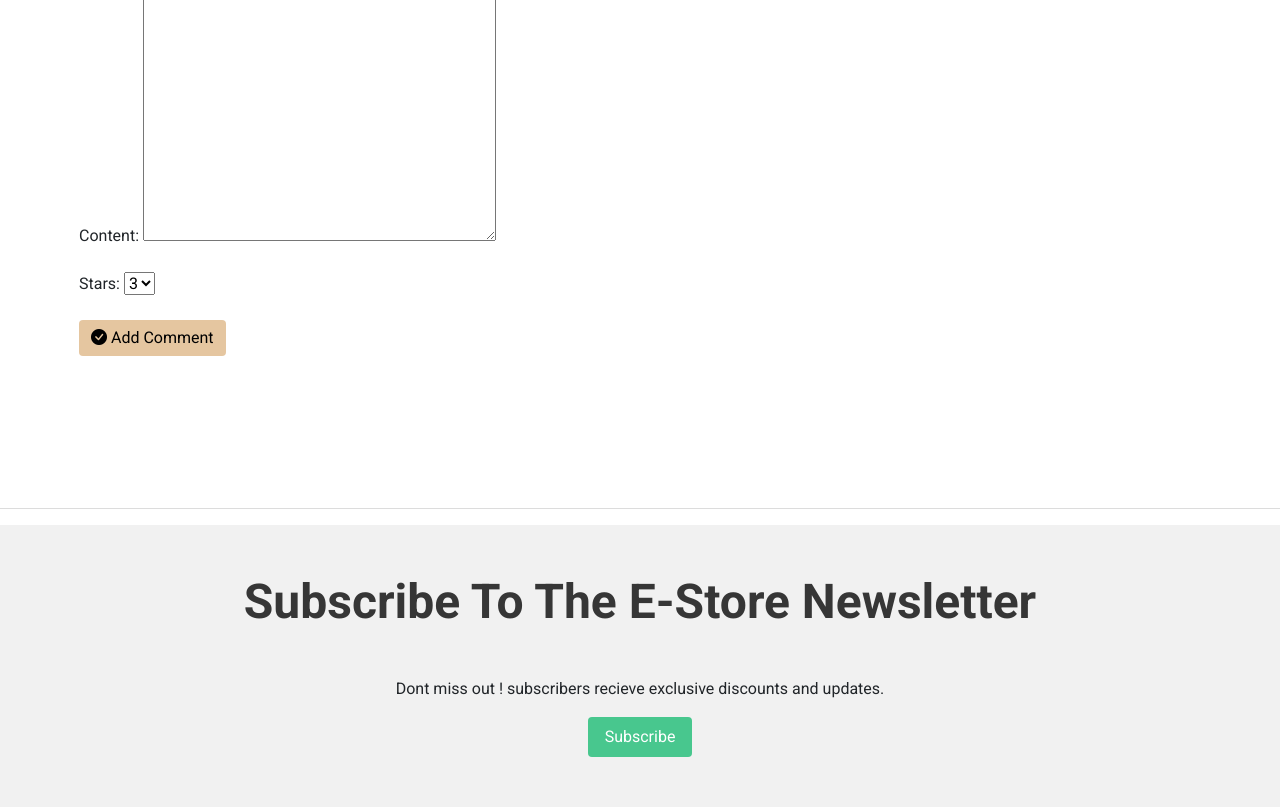
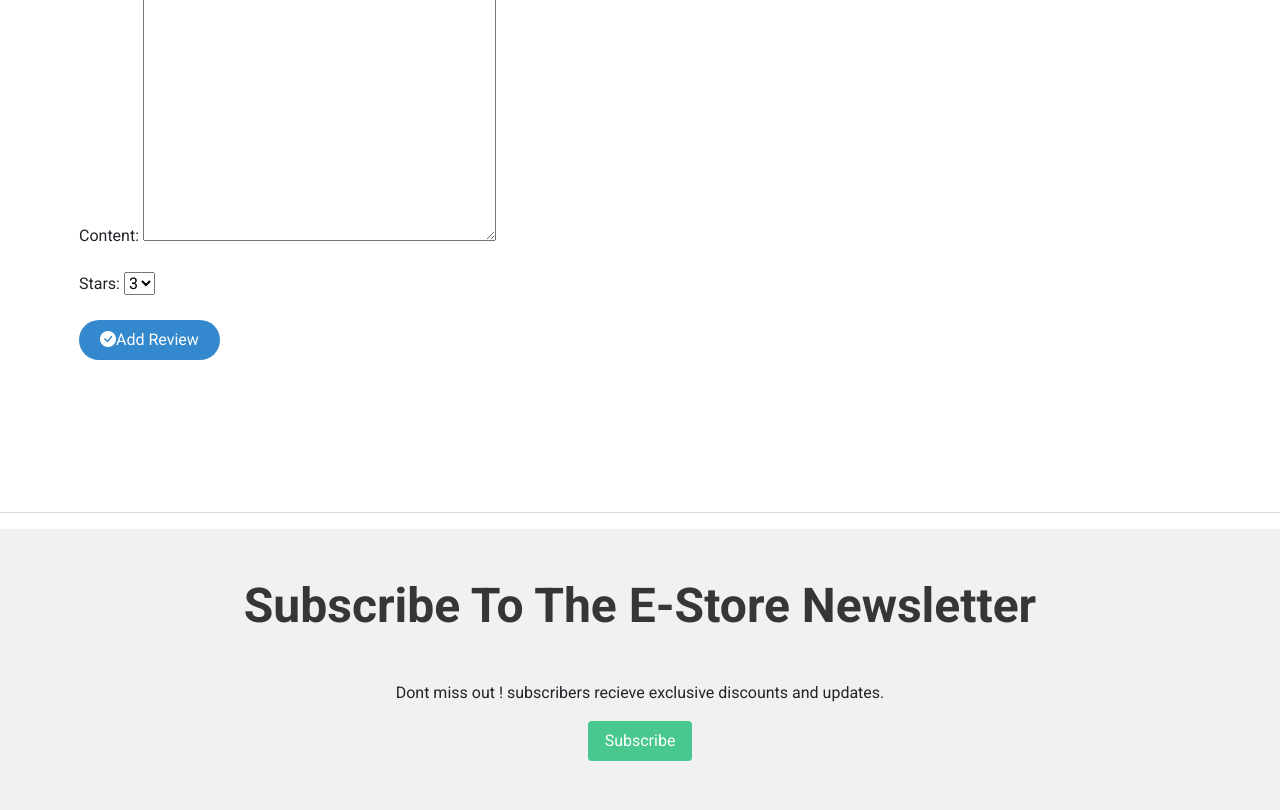
Before and after one commit to Code-Institute-Submissions/bmcdonald2000-e-commerce_JanResub, a Django app: page /football/1/add_review/ in a window 1280 px wide. Shown: the part 373-1183 px from the top of the page. Run offline with Django 3.2, Linux system fonts and the light colour scheme; a user stored in the database is signed in; data comes from the database, SQL or seed files in the repository; some libraries are stand-ins or nearby versions.

Commit message:
fix: typos and add css

```diff
--- a/apps/store/templates/reviews.html
+++ b/apps/store/templates/reviews.html
@@ -2,7 +2,7 @@
 {% extends 'base.html' %}
 
 <!-- Template title -->
-{% block title%} Comment {% endblock %}
+{% block title%} Reviews {% endblock %}
 
 <!-- Template content -->
 {% block content %}
@@ -18,8 +18,8 @@
             <form method="POST" action=".">
                 {% csrf_token %}
                 {{ form.as_p }}
-                {{ form.media }}
-                <button class="btn btn-info" style="background-color: #e5c6a0; border: #e5c6a0; color: #000000;"><i class="bi bi-check-circle-fill"></i> Add Comment </button>
+                {{ form.media|safe }}
+                <button class="button is-rounded is-info is-hovered"><i class="bi bi-check-circle-fill"></i> Add Review </button>
                 <!-- line break -->
                 <br><br><br><br>
         </div>
--- a/apps/userprofile/templates/delete_profile.html
+++ b/apps/userprofile/templates/delete_profile.html
@@ -32,7 +32,7 @@
                         <form method="POST" enctype="multipart/form-data">
                             {% csrf_token %}
                             {{ form.as_p }}
-                            <button class="btn btn-info" style="background-color: #e5c6a0; border: #e5c6a0; color: #000000;"><i class="bi bi-check-circle-fill"></i> Delete </button>
+                            <button class="button is-hovered is-danger is-rounded"><i class="bi bi-check-circle-fill"></i> Delete </button>
                     </div>
                 </div>
             </div>
--- a/apps/userprofile/templates/edit_account.html
+++ b/apps/userprofile/templates/edit_account.html
@@ -26,7 +26,7 @@
                         <form method="POST" enctype="multipart/form-data">
                             {% csrf_token %}
                             {{ form.as_p }}
-                            <button class="button is-warning is-rounded" style="background-color: #e5c6a0; border: #e5c6a0; color: #000000;"><i class="bi bi-check-circle-fill"></i> Edit Profile </button>
+                            <button class="button is-warning is-rounded"><i class="bi bi-check-circle-fill"></i> Edit Profile </button>
                     </div>
                 </div>
             </div>
```
